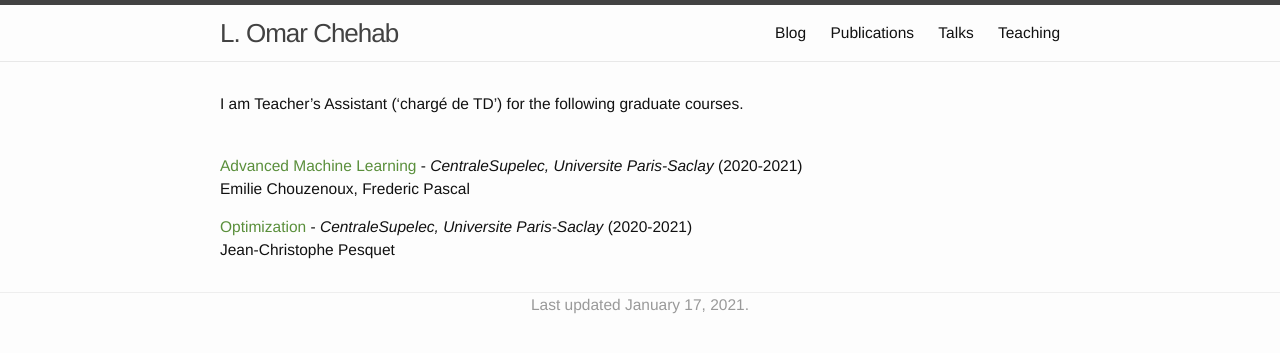
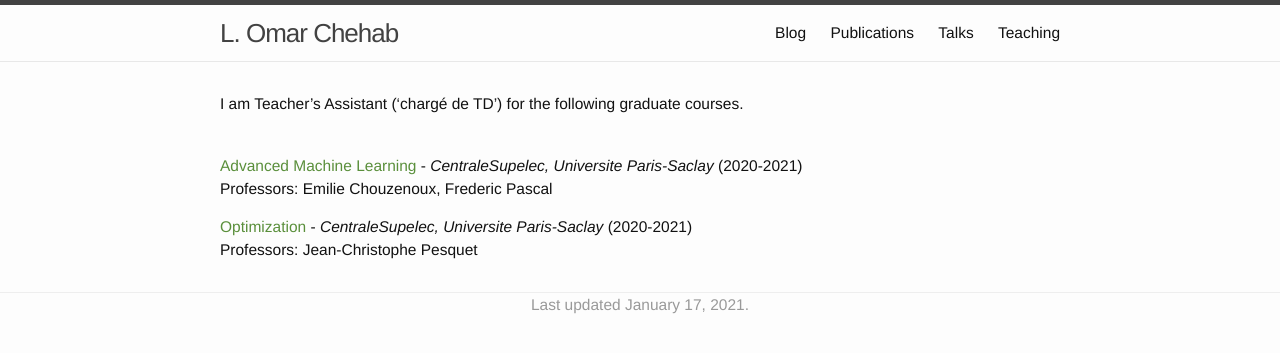
Before and after one commit to l-omar-chehab/l-omar-chehab.github.io, a Jekyll site: the page built from teaching.md, in a window 1280 px wide. Shown: the top 353 px of the page. Built offline with Jekyll 4.4.1, drawn with Linux system fonts in a browser that asks for light colours.

Commit message:
Update teaching_omar.html

```diff
--- a/_includes/teaching_omar.html
+++ b/_includes/teaching_omar.html
@@ -4,7 +4,7 @@
     {% if include.course.header %} , {{ include.course.header }} {% endif %}
     {% if include.course.institution %} - <i>{{ include.course.institution }}</i> {% endif %}
     {% if include.course.year %} ({{ include.course.year }}) {% endif %} <br/>
-    {% if include.course.professors %} {{ include.course.professors }} {% endif %} <br/>
+    {% if include.course.professors %} Professors: {{ include.course.professors }} {% endif %} <br/>
 
 
 </div>
```
